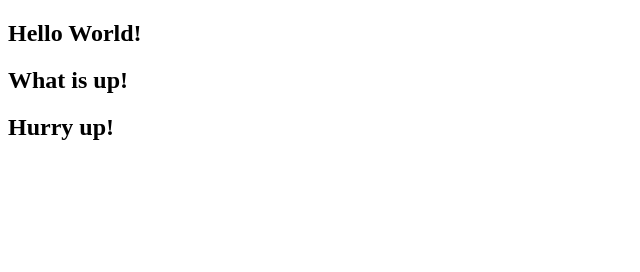
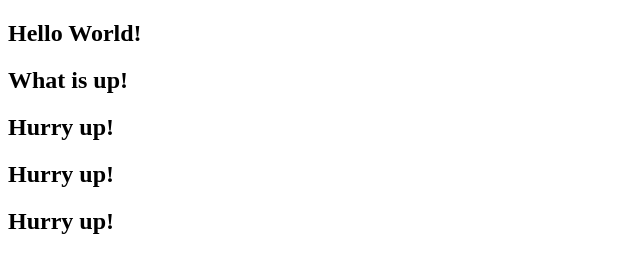
Before and after one commit to equrbanov7/b3, a plain HTML site: page index.html in a window 1280 px wide. Shown: the whole page, without its empty margins (0-640 px from the left). Drawn offline with Linux system fonts and the light colour scheme.

Commit message:
Update index.html

```diff
--- a/index.html
+++ b/index.html
@@ -9,5 +9,7 @@
     <h2>Hello World!</h2>
         <h2>What is up!</h2>
         <h2>Hurry up!</h2>
+    <h2>Hurry up!</h2>
+    <h2>Hurry up!</h2>
 </body>
 </html>
```
